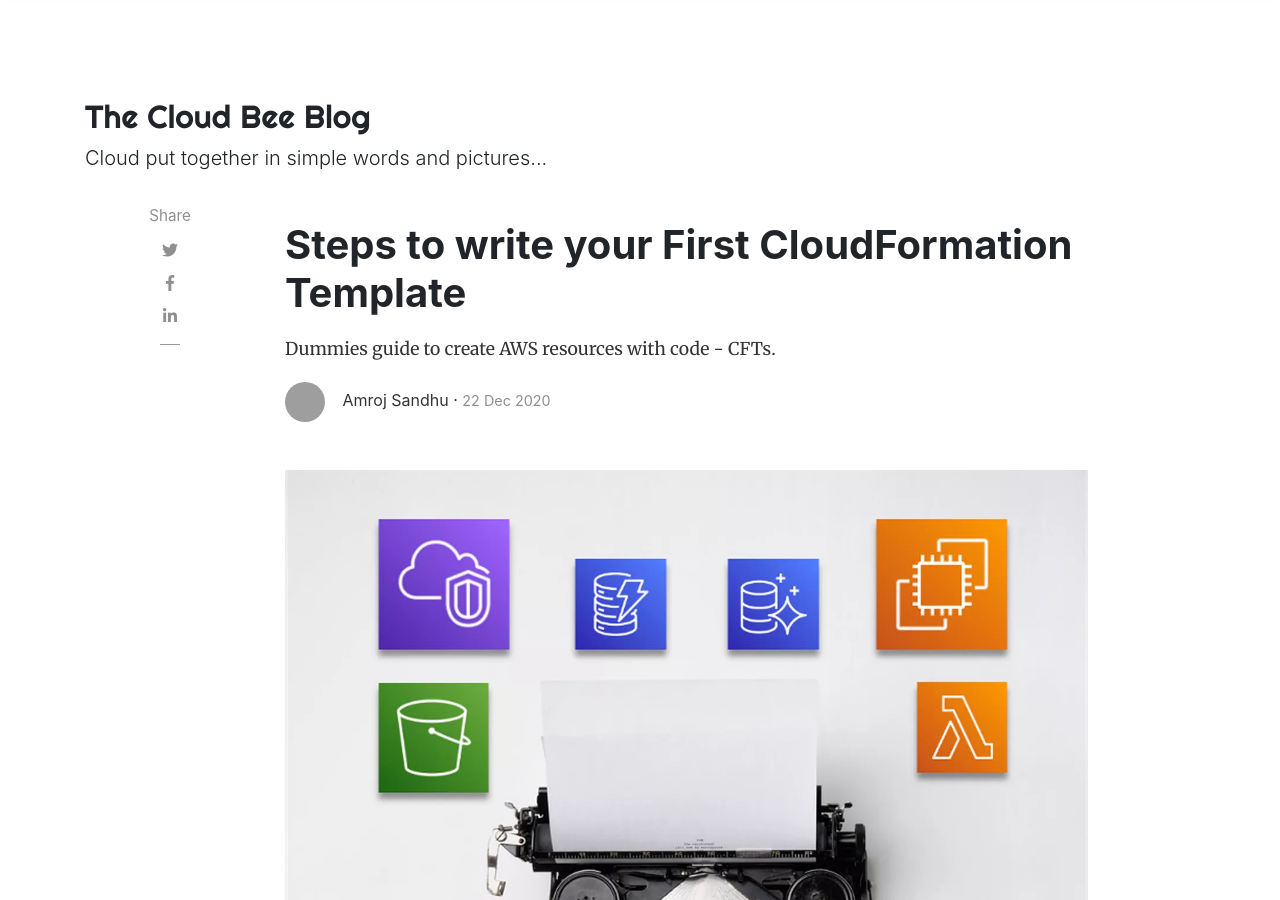
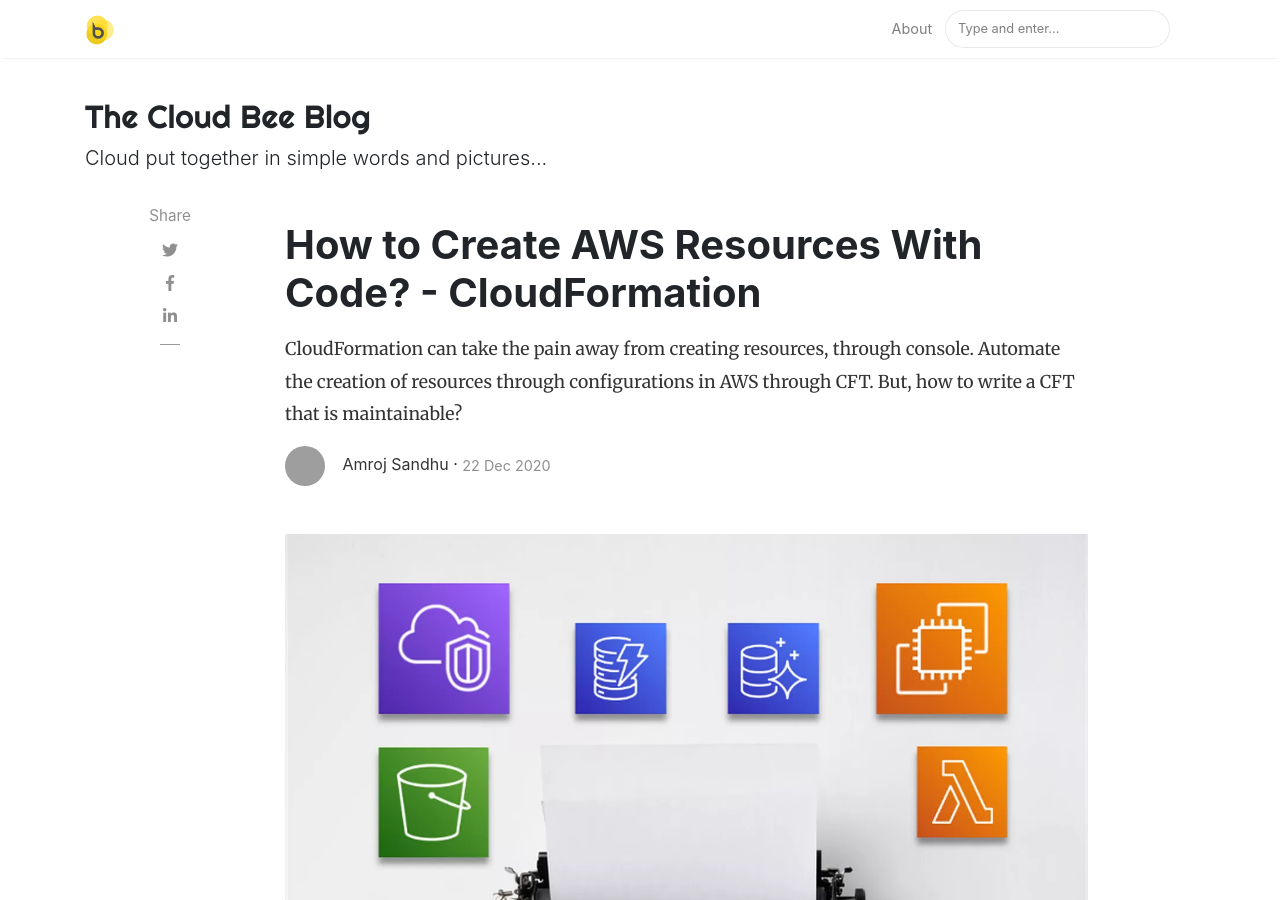
Before and after one commit to thecloudbee/thecloudbee.github.io, a Jekyll site: the page built from _posts/2020-12-22-dummies-cft.md, in a window 1280 px wide and 900 px high. Built offline with Jekyll 4.4.1, drawn with Linux system fonts in a browser that asks for light colours; nearby versions of some CDN libraries; comment, search, counter and statistics services are not loaded; grey boxes are pictures that could not be loaded.

Commit message:
#tcb heading optimised

```diff
--- a/_posts/2020-12-22-dummies-cft.md
+++ b/_posts/2020-12-22-dummies-cft.md
@@ -1,10 +1,10 @@
 ---
 layout: post
-title:  "Steps to write your First CloudFormation Template"
+title:  "How to Create AWS Resources With Code? - CloudFormation"
 author: amroj
 categories: [awscloud, cloudformation, infrascode]
 image: assets/images/2020-12-22/head.webp
-description: "Dummies guide to create AWS resources with code - CFTs."
+description: "CloudFormation can take the pain away from creating resources, through console. Automate the creation of resources through configurations in AWS through CFT. But, how to write a CFT that is maintainable?"
 featured: true
 hidden: true
 rating: 0
```
